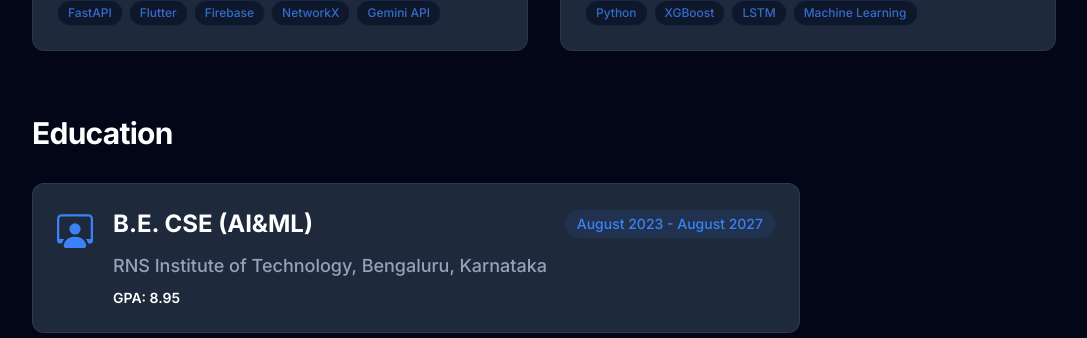
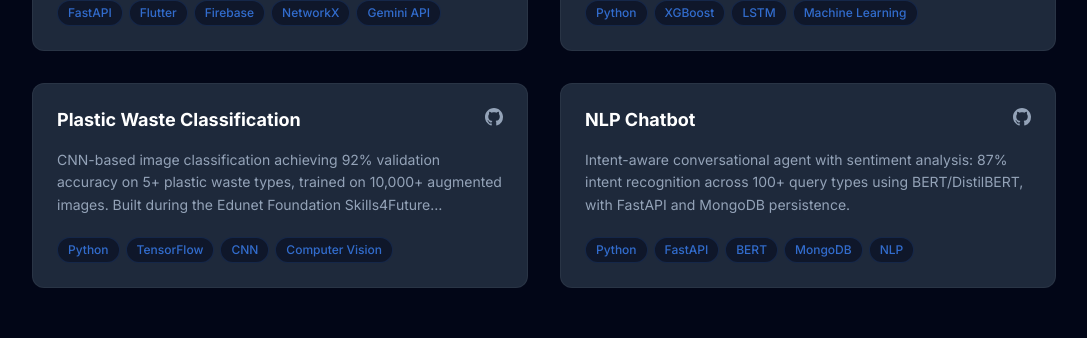
Before and after one commit to omshree134/portfolio, a Next.js app: page / in a window 1280 px wide. Shown: the part 2679-3017 px from the top of the page, without its empty margins (96-1183 px from the left). Built offline with nearby package versions, Linux system fonts and the light colour scheme.

Commit message:
Projects: show 6 cards

```diff
--- a/app/components/homepage/projects/index.jsx
+++ b/app/components/homepage/projects/index.jsx
@@ -13,7 +13,7 @@ const Projects = () => {
       </div>
 
       <div className="grid grid-cols-1 md:grid-cols-2 gap-6 lg:gap-8">
-        {projectsData.slice(0, 4).map((project, index) => (
+        {projectsData.slice(0, 6).map((project, index) => (
           <ProjectCard key={index} project={project} />
         ))}
       </div>
```
